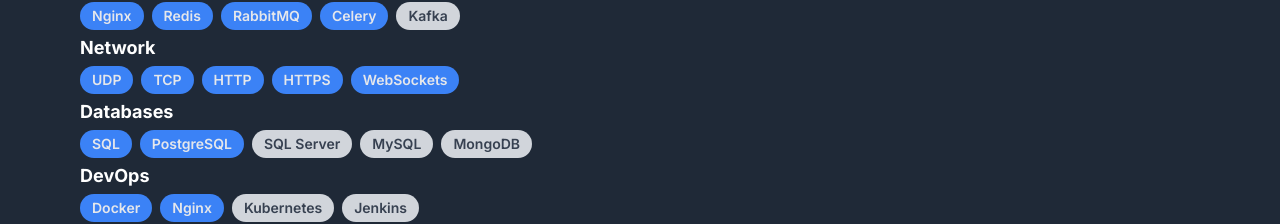
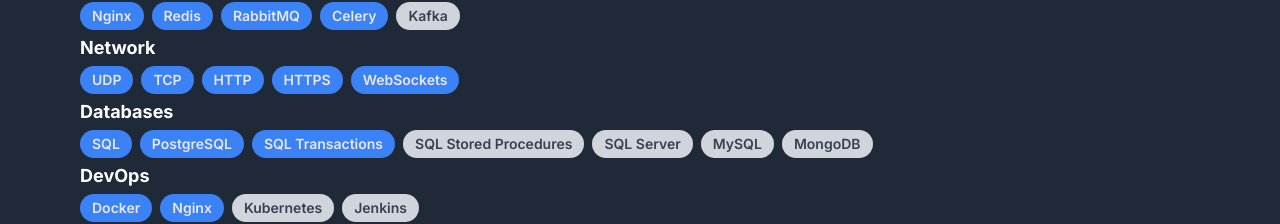
Before and after one commit to shezuka/portfolio-frontend-nextjs, a Next.js app: page / in a window 1280 px wide. Shown: the part 1618-1842 px from the top of the page. Built offline with nearby package versions, Linux system fonts and the light colour scheme.

Commit message:
add skills

```diff
--- a/src/data/Skills.ts
+++ b/src/data/Skills.ts
@@ -29,7 +29,7 @@
     ],
     "Backend Services": ["Nginx", "Redis", "RabbitMQ", "Celery"],
     Network: ["UDP", "TCP", "HTTP", "HTTPS", "WebSockets"],
-    Databases: ["SQL", "PostgreSQL"],
+    Databases: ["SQL", "PostgreSQL", "SQL Transactions"],
     DevOps: ["Docker", "Nginx"],
     Cloud: ["AWS"],
     "Version Control and Testing": [
@@ -69,7 +69,7 @@
       "C#",
     ],
     DevOps: ["Kubernetes", "Jenkins"],
-    Databases: ["SQL Server", "MySQL", "MongoDB"],
+    Databases: ["SQL Stored Procedures", "SQL Server", "MySQL", "MongoDB"],
     Cloud: ["Azure"],
     "Game Development": ["Unreal Engine", "Blender"],
     "Backend Services": ["Kafka"],
```
